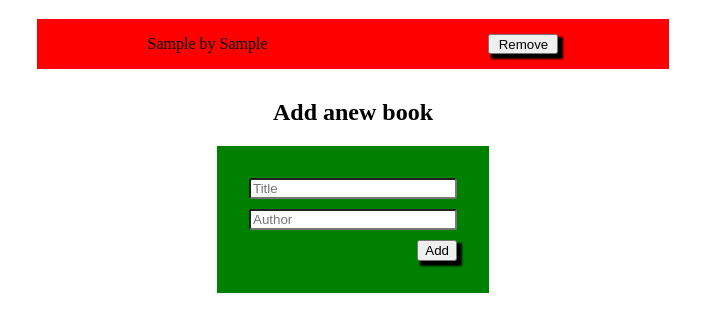
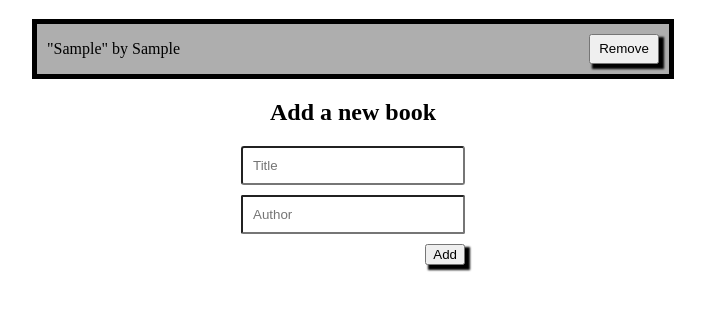
Before and after one commit to sameh080081/MyAwsomeBooks, a plain HTML site: page index.html in a window 1280 px wide. Both pictures are taken after typing "Sample", "Sample" into the empty fields and a click on the button "Add". Shown: the part 69-400 px from the top of the page, without its empty margins (287-992 px from the left). Drawn offline with Linux system fonts and the light colour scheme.

Commit message:
Added styles to the list of books and form

```diff
--- a/index.html
+++ b/index.html
@@ -10,10 +10,10 @@
 <body>
     <h1>All awesome books</h1>
     <div class="list book-above"></div>
-    <h2>Add anew book</h2>
+    <h2>Add a new book</h2>
     <form class="booksinput" method="post">
-        <input class="title" placeholder="Title" required>
-        <input class="author" placeholder="Author" required>
+        <input class="title" type="text" placeholder="Title" required>
+        <input class="author" type="text" placeholder="Author" required>
         <button class="add btn" type="submit">Add</button>
     </form>
 
--- a/script.js
+++ b/script.js
@@ -19,7 +19,7 @@
             const bookAbove = document.createElement('div');
                 bookAbove.classList.add('class-book');
                 const bookAboveText = document.createElement('p');
-                bookAboveText.textContent = `${book.title} by ${book.author}`;
+                bookAboveText.textContent = `"${book.title}" by ${book.author}`;
                 const bookAboveBtn = document.createElement('button');
                 bookAboveBtn.textContent = 'Remove';
                 bookAboveBtn.classList.add('remove');
--- a/style.css
+++ b/style.css
@@ -7,25 +7,29 @@ body {
 
 .book-above {
   width: 50%;
-  /* display: flex; */
-  /* background-color: aqua; */
+  border: 5px solid #000;
 }
 
 .class-book{
-  background-color: red;
-  margin-bottom: 10px;
   display: flex;
   flex-direction: row;
-  justify-content: space-around;
+  justify-content: space-between;
   align-items: center;
+  padding: 0 10px;
+}
+
+.class-book:nth-child(odd) {
+  background-color: #aeaeae !important;
 }
 
 .booksinput {
   display: flex;
   flex-direction: column;
   justify-content: center;
-  padding: 2rem;
-  background-color: green;
+}
+
+input[type="text"] {
+  padding: 10px;
 }
 
 .title {
@@ -41,15 +45,14 @@ body {
 }
 
 .add {
-  /* width: 50px; */
   align-self: flex-end;
   box-shadow: 4px 4px 2px 1px rgba(0,0,0,1);
+  cursor: pointer;
 }
 
 .remove {
   width: 70px;
-  height: 20px;
+  height: 30px;
   box-shadow: 4px 4px 2px 1px rgba(0,0,0,1);
-  /* align-self: flex-end; */
-  /* justify-self: center; */
+  cursor: pointer;
 }
```
